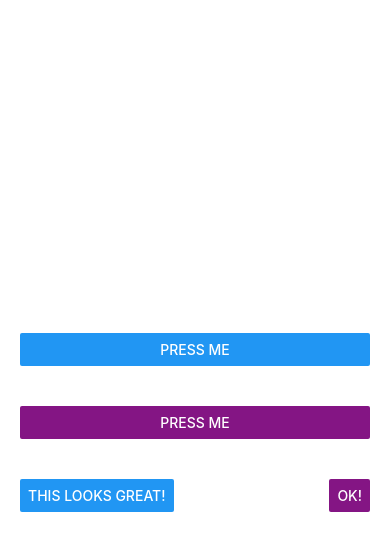
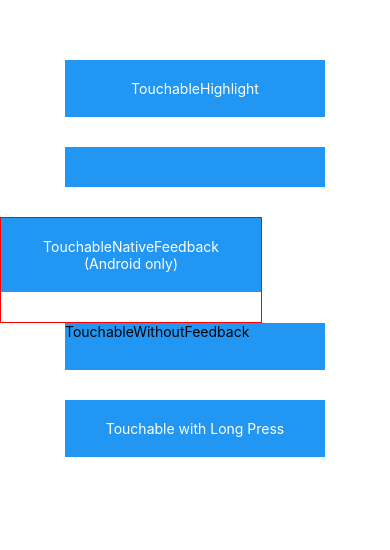
Before and after one commit to gcarvajalp/recycling-points, a React Native app: screen / in a window 390 px wide. Shown: the top 550 px of the page. Built offline with nearby package versions, Linux system fonts and the light colour scheme.

Commit message:
practice with example of handling touches

```diff
--- a/App.js
+++ b/App.js
@@ -1,24 +1,53 @@
 import React, {Component} from 'react';
-import {Button, StyleSheet, View} from 'react-native';
+import {Platform, StyleSheet, Text, TouchableHighlight, TouchableOpacity,
+TouchableNativeFeedback, TouchableWithoutFeedback, View} from 'react-native';
 
-export default class buttonBasics extends Component {
+export default class Touchable extends Component{
 	_onPressButton(){
 		alert('You tapped the button!');
+	}
+
+	_onLongPressButton(){
+		alert('You long-pressed the button');
 	}
 
 	render(){
 		return(
 			<View style={styles.container}>
-				<View style={styles.buttonContainer}>
-				<Button onPress={this._onPressButton} title="Press Me"/>
+				<TouchableHighlight onPress={this._onLongPressButton} underlayColor="white">
+					<View style={styles.button}>
+						<Text style={styles.buttonText}>TouchableHighlight</Text>
+					</View>
+				</TouchableHighlight>
+				<TouchableOpacity onPress={this._onLongPressButton}>
+				<View style={styles.button}>
+					<Text style={styles.buttonText}></Text>
 				</View>
-				<View style={styles.buttonContainer}>
-					<Button onPress={this._onPressButton} title="Press Me" color="#841584"/>
+				</TouchableOpacity>
+				<TouchableNativeFeedback
+				onPress={this._onPressButton}
+				background={Platform.OS==='android' ? TouchableNativeFeedback.SelectableBackground() : ''}>
+				<View style={styles.button}>
+					<Text style={styles.buttonText}>
+						TouchableNativeFeedback {Platform.OS !== 'android'?'(Android only)':''}
+					</Text>
 				</View>
-				<View style={styles.alternativeLayoutButtonContainer}>
-				<Button onPress={this._onPressButton} title="This looks great!" />
-				<Button onPress={this._onPressButton} title="OK!" color="#841584" />
-				</View>
+				</TouchableNativeFeedback>
+				<TouchableWithoutFeedback onPress={this._onPressButton}>
+					<View style={styles.button}>
+						<Text style={styles.button}>TouchableWithoutFeedback</Text>
+					</View>
+				</TouchableWithoutFeedback>
+				<TouchableHighlight
+				onPress={this._onPressButton}
+				onLongPress={this._onLongPressButton}
+				underlayColor="white"
+				>
+					<View style={styles.button}>
+						<Text style={styles.buttonText}>Touchable with Long Press</Text>
+					</View>
+
+				</TouchableHighlight>
 			</View>
 		);
 	}
@@ -26,15 +55,18 @@
 
 const styles = StyleSheet.create({
 	container:{
-		flex :1 ,
-		justifyContent: 'center'
+		paddingTop: 60,
+		alignItems: 'center'
 	},
-	buttonContainer:{
-		margin:20
+	button:{
+		marginBottom:30,
+		width:260,
+		alignItems: 'center',
+		backgroundColor: '#2196F3'
 	},
-	alternativeLayoutButtonContainer:{
-		margin:20,
-		flexDirection: 'row',
-		justifyContent: 'space-between'
+	buttonText:{
+		textAlign: 'center',
+		padding: 20,
+		color: 'white'
 	}
 });
```
